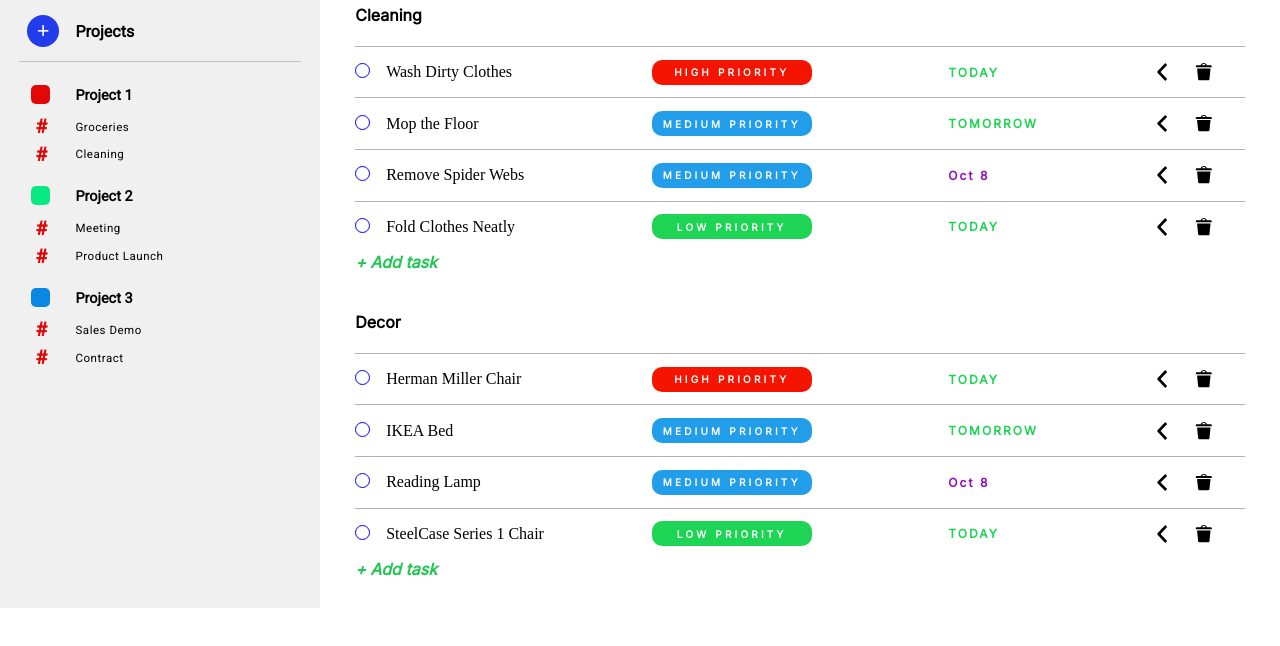
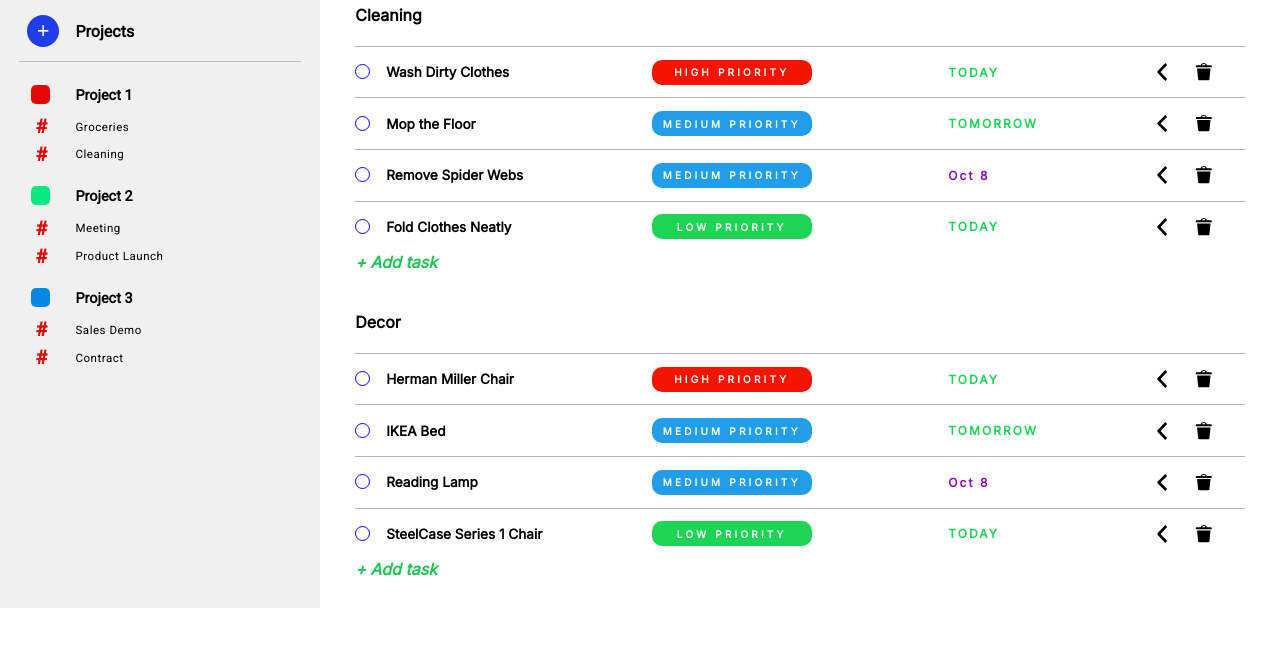
Before and after one commit to Cage4D/Todo-List, a website built with webpack: page src/template.html in a window 1280 px wide. Shown: the part 88-734 px from the top of the page. Built offline with nearby package versions, Linux system fonts and the light colour scheme.

Commit message:
add: todo-name class to info span

```diff
--- a/src/template.html
+++ b/src/template.html
@@ -50,7 +50,7 @@
         </div>
         <div id="main">
             <div class="header">
-                <div>Project 1</div>
+                <div id="projectName">Project 1</div>
                 <div>+ Add Todo</div>
             </div>
             <div class="body">
@@ -60,7 +60,7 @@
                     <div class="todo-items">
                         <div class="info">
                             <input type="checkbox">
-                            <span id="todo-name">Wash Dirty Clothes</span>
+                            <span class="todo-name">Wash Dirty Clothes</span>
                         </div>
                         <button class="high">HIGH PRIORITY</button>
                         <span class="date day">TODAY</span>
@@ -73,7 +73,7 @@
                     <div class="todo-items">
                         <div class="info">
                             <input type="checkbox">
-                            <span>Mop the Floor</span>
+                            <span class="todo-name">Mop the Floor</span>
                         </div>
                         <button class="medium">MEDIUM PRIORITY</button>
                         <span class="date day">TOMORROW</span>
@@ -86,7 +86,7 @@
                     <div class="todo-items">
                         <div class="info">
                             <input type="checkbox">
-                            <span>Remove Spider Webs</span>
+                            <span class="todo-name">Remove Spider Webs</span>
                         </div>
                         <button class="medium">MEDIUM PRIORITY</button>
                         <span class="date">Oct 8</span>
@@ -99,7 +99,7 @@
                     <div class="todo-items">
                         <div class="info">
                             <input type="checkbox">
-                            <span>Fold Clothes Neatly</span>
+                            <span class="todo-name">Fold Clothes Neatly</span>
                         </div>
                         <button class="low">LOW PRIORITY</button>
                         <span class="date day">TODAY</span>
@@ -116,7 +116,7 @@
                     <div class="todo-items">
                         <div class="info">
                             <input type="checkbox">
-                            <span id="todo-name">Herman Miller Chair</span>
+                            <span class="todo-name">Herman Miller Chair</span>
                         </div>
                         <button class="high">HIGH PRIORITY</button>
                         <span class="date day">TODAY</span>
@@ -129,7 +129,7 @@
                     <div class="todo-items">
                         <div class="info">
                             <input type="checkbox">
-                            <span>IKEA Bed</span>
+                            <span class="todo-name">IKEA Bed</span>
                         </div>
                         <button class="medium">MEDIUM PRIORITY</button>
                         <span class="date day">TOMORROW</span>
@@ -142,7 +142,7 @@
                     <div class="todo-items">
                         <div class="info">
                             <input type="checkbox">
-                            <span>Reading Lamp</span>
+                            <span class="todo-name">Reading Lamp</span>
                         </div>
                         <button class="medium">MEDIUM PRIORITY</button>
                         <span class="date">Oct 8</span>
@@ -155,7 +155,7 @@
                     <div class="todo-items">
                         <div class="info">
                             <input type="checkbox">
-                            <span>SteelCase Series 1 Chair</span>
+                            <span class="todo-name">SteelCase Series 1 Chair</span>
                         </div>
                         <button class="low">LOW PRIORITY</button>
                         <span class="date day">TODAY</span>
```
